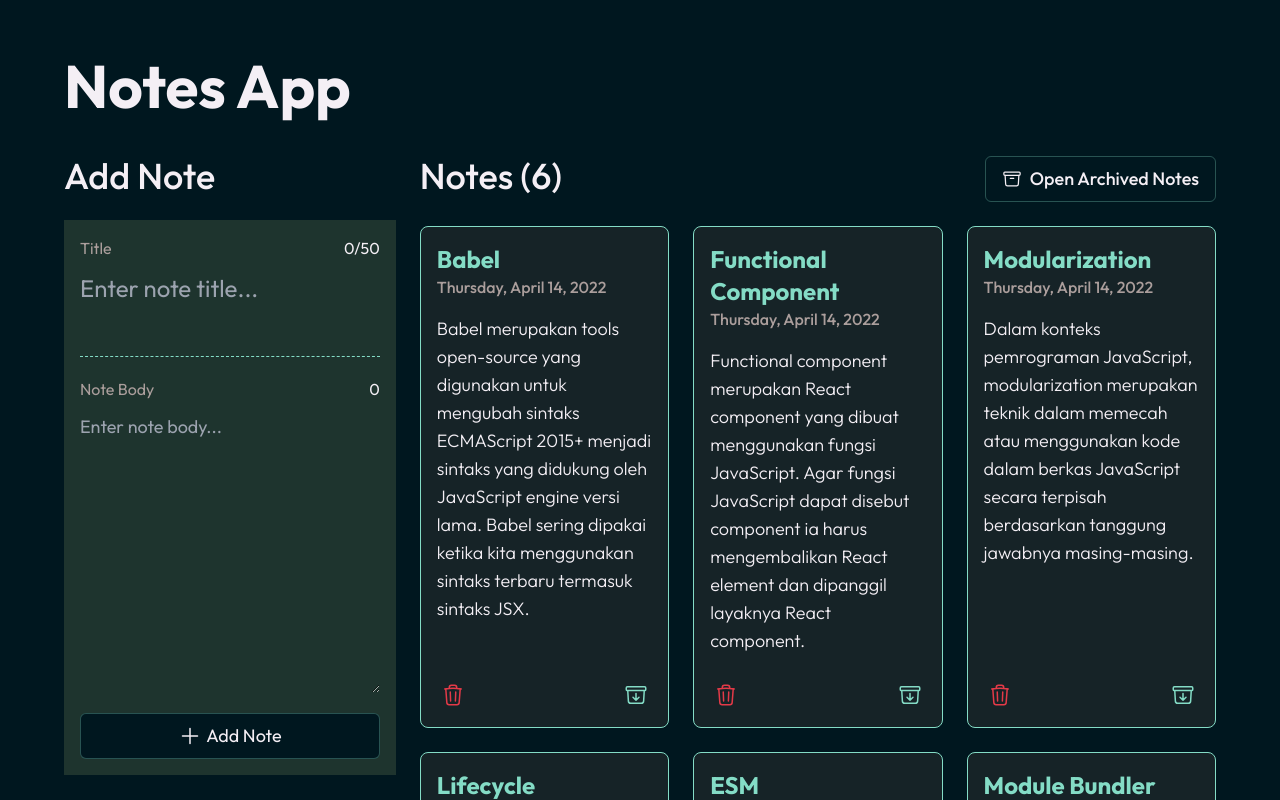
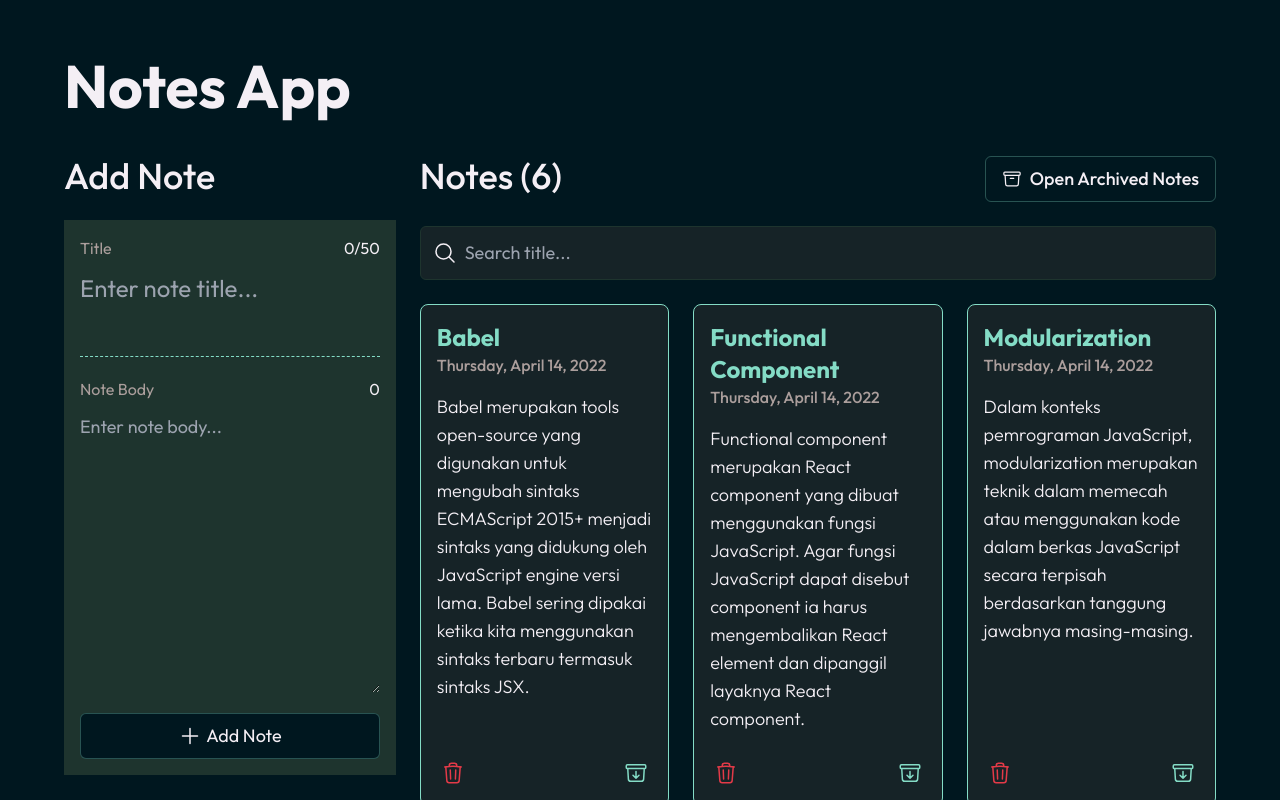
Before and after one commit to anindyoo/dicoding-react-4-notes-app, a React (Vite) app: page / in a window 1280 px wide. Shown: the top 800 px of the page. Built offline with nearby package versions, Linux system fonts and the light colour scheme.

Commit message:
feat: implement search notes by title feature.

```diff
--- a/src/App.jsx
+++ b/src/App.jsx
@@ -1,4 +1,4 @@
-import React, { useEffect, useState } from 'react';
+import React, { useState } from 'react';
 import NotesInput from './components/NotesInput/NotesInput';
 import NotesList from './components/NotesList/NotesList';
 import { getInitialData, showFormattedDate } from './utils/data';
@@ -15,6 +15,7 @@ const App = () => {
   const [notes, setNotesState] = useState(notesData);
   const [activeModalObjectState, setActiveModalObjectState] = useState(emptyNote);
   const [archiveListToggleState, setArchiveListToggleState] = useState(false);
+  const [searchInputState, setSearchInputState] = useState('');
 
   const getRegularNotes = (notesData) => notesData.filter((note) => !note.archived);
   const getArchivedNotes = (notesData) => notesData.filter((note) => note.archived);
@@ -39,15 +40,14 @@ const App = () => {
 
   const onDeleteHandler = (id) => {
     const filteredNotes = notes.filter((note) => note.id !== id);
+
     setNotesState(filteredNotes);
     setActiveModalObjectState(emptyNote);
   };
 
   const onCloseModalHandler = () => setActiveModalObjectState(emptyNote);
 
-  const onToggleArchiveListHandler = () => {
-    setArchiveListToggleState(!archiveListToggleState);
-  };
+  const onToggleArchiveListHandler = () => setArchiveListToggleState(!archiveListToggleState);
 
   const onToggleNoteArchiveHandler = (id) => {
     const updatedNotes = notes.map((note) => note.id === id
@@ -58,9 +58,19 @@ const App = () => {
     setActiveModalObjectState(emptyNote);
   };
 
-  useEffect(() => {
+  const filteredNotes = notes.filter((note) => (
+      note.title.toLowerCase().includes(searchInputState.toLowerCase())
+    ));
 
-  }, []);
+  const onSearchInputChangeHandler = (event) => {
+    const searchQuery = event.target.value;
+    setSearchInputState(searchQuery);
+  };
+
+  const searchCountData = ({
+    regularCount: getArchivedNotes(filteredNotes).length,
+    archviedCount: getRegularNotes(filteredNotes).length,
+  });
 
   return (
     <div className="
@@ -77,11 +87,16 @@ const App = () => {
       >
         <NotesInput addNote={onAddNoteHandler} />
         <NotesList
-          notes={archiveListToggleState ? getArchivedNotes(notes) : getRegularNotes(notes)}
+          notes={archiveListToggleState
+            ? getArchivedNotes(filteredNotes)
+            : getRegularNotes(filteredNotes)}
+          {...searchCountData}
           showFormattedDate={showFormattedDate}
           modalToggle={onModalToggleHandler}
           archiveListState={archiveListToggleState}
           archiveListToggle={onToggleArchiveListHandler}
+          searchState={searchInputState}
+          searchHandler={onSearchInputChangeHandler}
         />
       </div>
       {activeModalObjectState.id && (
--- a/src/components/NotesList/NotesList.jsx
+++ b/src/components/NotesList/NotesList.jsx
@@ -1,6 +1,8 @@
 import React from 'react';
 import NoteItem from './NoteItem';
-import { ArchiveBoxIcon, BookOpenIcon } from '@heroicons/react/24/outline';
+import SearchInput from '../SearchInput/SearchInput';
+import NotesListHeading from './NotesListHeading';
+import SearchResultsInfo from '../SearchInput/SearchResultsInfo';
 
 const NotesList = ({
   notes,
@@ -8,45 +10,34 @@ const NotesList = ({
   modalToggle,
   archiveListState,
   archiveListToggle,
+  searchState,
+  searchHandler,
+  regularCount,
+  archviedCount,
 }) => {
-  const notesCount = notes.length;
-
   return (
     <div className="
     notes-list
     flex flex-col gap-6
     w-full"
     >
-      <div className="
-      notes-list__heading
-      flex flex-row justify-between"
-      >
-        <h2 className="notes-list__heading-title">
-          {archiveListState ? 'Archived Notes ' : 'Notes  '}
-          ({notesCount})
-        </h2>
-        <button
-          type="button"
-          onClick={() => archiveListToggle()}
-          className="
-          notes-list__archive-toggler
-          flex flex-row items-center gap-2
-          py-2 px-4
-          rounded-md
-          border border-accentColor border-opacity-30"
-        >
-          {archiveListState
-            ? (
-              <BookOpenIcon className="size-5 text-textBody" />
-            )
-            : (
-              <ArchiveBoxIcon className="size-5 text-textBody" />
-            )}
-            <span className="text-lg font-medium">
-              {archiveListState ? 'Open Regular Notes' : 'Open Archived Notes'}
-            </span>
-        </button>
-      </div>
+      <NotesListHeading
+        notes={notes}
+        archiveListState={archiveListState}
+        archiveListToggle={archiveListToggle}
+      />
+      <SearchInput
+        searchState={searchState}
+        searchHandler={searchHandler}
+      />
+      {searchState && (
+        <SearchResultsInfo
+          archiveListState={archiveListState}
+          archiveListToggle={archiveListToggle}
+          regularCount={regularCount}
+          archviedCount={archviedCount}
+        />
+      )}
       <ul className="
       notes-list__grid
       grid grid-cols-1 lg:grid-cols-2 xl:grid-cols-3 gap-6"
@@ -57,7 +48,9 @@ const NotesList = ({
           h-32
           grid-cols-subgrid col-span-3"
           >
-            <h3 className="text-2xl">Notes Empty.</h3>
+            <h3 className="text-2xl">
+              {searchState ? 'Notes not found.' : 'Notes empty.'}
+            </h3>
           </li>
         )}
         {notes.map((note) => (
--- /dev/null
+++ b/src/components/NotesList/NotesListHeading.jsx
@@ -0,0 +1,46 @@
+import { ArchiveBoxIcon, BookOpenIcon } from '@heroicons/react/24/outline';
+import React from 'react';
+
+const NotesListHeading = ({
+  notes,
+  archiveListState,
+  archiveListToggle,
+}) => {
+  const notesCount = notes.length;
+
+  return (
+    <div className="
+      notes-list__heading
+      flex flex-row justify-between"
+      >
+        <h2 className="notes-list__heading-title">
+          {archiveListState ? 'Archived Notes ' : 'Notes  '}
+          ({notesCount})
+        </h2>
+        <button
+          type="button"
+          onClick={() => archiveListToggle()}
+          className="
+          notes-list__archive-toggler
+          flex flex-row items-center gap-2
+          py-2 px-4
+          rounded-md
+          border border-accentColor border-opacity-30
+          hover:brightness-75"
+        >
+          {archiveListState
+            ? (
+              <BookOpenIcon className="size-5 text-textBody" />
+            )
+            : (
+              <ArchiveBoxIcon className="size-5 text-textBody" />
+            )}
+            <span className="text-lg font-medium">
+              {archiveListState ? 'Open Regular Notes' : 'Open Archived Notes'}
+            </span>
+        </button>
+      </div>
+  );
+};
+
+export default NotesListHeading;
--- /dev/null
+++ b/src/components/SearchInput/SearchInput.jsx
@@ -0,0 +1,36 @@
+import { MagnifyingGlassIcon } from '@heroicons/react/24/outline';
+import React from 'react';
+
+const SearchInput = ({
+  searchState,
+  searchHandler,
+}) => {
+
+  return (
+    <div className="
+    search-input__wrapper
+    flex flex-row gap-2 items-center
+    p-3
+    border border-tertiaryColor
+    rounded-md
+    bg-secondaryColor"
+    >
+      <label htmlFor="searchNote">
+        <MagnifyingGlassIcon className="size-6 text-textBody" title="Search notes by title." />
+      </label>
+      <input
+        type="text"
+        id="searchNote"
+        value={searchState}
+        onChange={searchHandler}
+        className="
+        search-input
+        w-full outline-none text-lg
+        bg-transparent"
+        placeholder="Search title..."
+      />
+    </div>
+  );
+};
+
+export default SearchInput;
--- /dev/null
+++ b/src/components/SearchInput/SearchResultsInfo.jsx
@@ -0,0 +1,30 @@
+import React from 'react';
+
+const SearchResultsInfo = ({
+  archiveListState,
+  archiveListToggle,
+  regularCount,
+  archviedCount,
+}) => (
+  <div className="
+  search-results-info
+  flex flex-row gap-1
+  text-lg"
+  >
+    <p className="search-results-info__body">
+      {`Also found ${archiveListState ? archviedCount : regularCount} notes in ${archiveListState ? 'Regular Notes List' : 'Archived Notes List'}.`}
+    </p>
+    <button
+      type="button"
+      onClick={() => archiveListToggle()}
+      className="
+      search-results-info__switch-button
+      underline text-accentColor
+      hover:brightness-90"
+    >
+      {archiveListState ? 'Switch to Regular Notes List' : 'Switch to Archived Notes List'}
+    </button>
+  </div>
+);
+
+export default SearchResultsInfo;
--- a/src/styles/index.css
+++ b/src/styles/index.css
@@ -28,7 +28,7 @@ h2 {
 .notes-input__form input,
 .notes-input__form textarea {
   @apply
-  bg-tertiaryColor
+  bg-transparent
   focus:outline-none
 }
 
```
